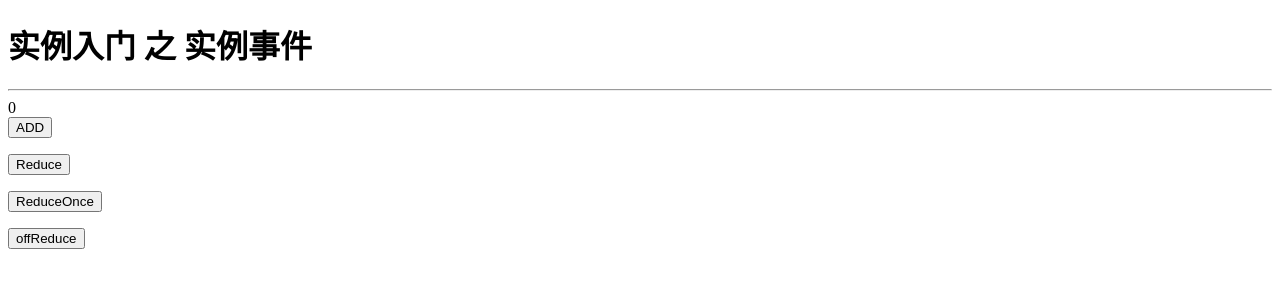
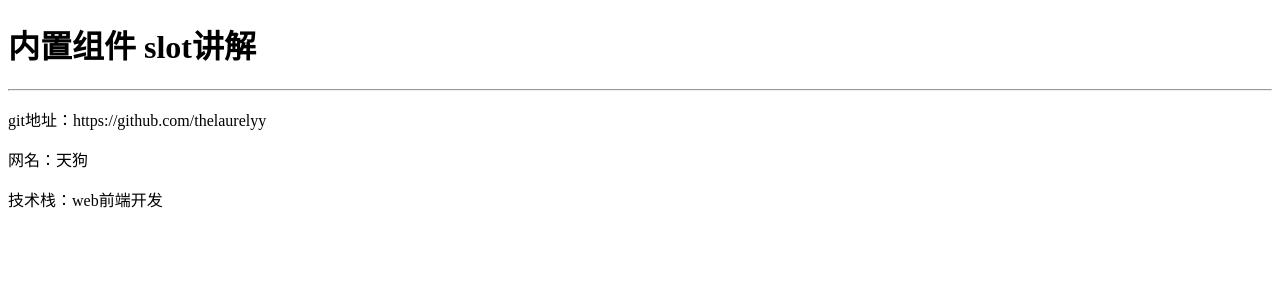
Before and after one commit to thelaurelyy/vueLearning, a website: page example/4.4_example04.html in a window 1280 px wide. Drawn offline with Linux system fonts and the light colour scheme.

Commit message:
vue课程4.4demo编写

```diff
--- a/example/4.4_example04.html
+++ b/example/4.4_example04.html
@@ -1,7 +1,7 @@
 <!doctype html>
 <html lang="en">
 <head>
-    <title>实例入门-实例事件</title>
+    <title>内置组件-slot讲解</title>
     <meta charset="UTF-8">
     <meta name="viewport"
           content="width=device-width, user-scalable=no, initial-scale=1.0, maximum-scale=1.0, minimum-scale=1.0">
@@ -10,70 +10,51 @@
     <script type="text/javascript" src="../assets/js/jquery-3.3.1.min.js"></script>
 </head>
 <body>
-<h1>实例入门 之 实例事件</h1>
+<h1>内置组件 slot讲解</h1>
 <hr>
+
     <div id="app">
-        {{num}}
+        <violet>
+            <span slot="gitUrl">{{yyData.gitUrl}}</span>
+            <span slot="netName">{{yyData.netName}}</span>
+            <span slot="skills">{{yyData.skills}}</span>
+        </violet>
+    </div>
+
+    <template id="yuanyue">
         <div>
-            <button @click="add">ADD</button>
+            <p>git地址：<slot name="gitUrl"></slot></p>
+            <p>网名：<slot name="netName"></slot></p>
+            <p>技术栈：<slot name="skills"></slot></p>
         </div>
-    </div>
-    <p><button onclick="reduce()">Reduce</button></p>
-    <p><button onclick="reduceOnce()">ReduceOnce</button></p>
-    <p><button onclick="offReduce()">offReduce</button></p>
+    </template>
 
-    <!--
-        实例事件就是在构造器外部写一个调用构造器内部的方法，
-        这样做的好处就是，可以在构造器外部调用构造器内部的数据
-
-        vm.$on( event, fn );//监听event事件后运行
-        vm.$emit( event, arg ) //触发当前实例上的事件
-
-
-        app.$on
-            （1）如果按钮在作用域外部，外部调用内部事件，需要利用$emit来执 行app.$emit
-            （2）外部调用方法需要加上()执行
-        app.$once
-            （1）app.$emit
-            （2）方法只执行一次
-        app.$off
-            关闭事件
+    <!--技术点：
+         （1）template 标签 及 组件对象；   ——  注意：在template标签中，需要用div将所有的模板元素包裹起来
+         （2）vue 的components 选项；
+         （3）用slot为组件传值需要两步：
+            a. 在组件中用  span标签的  slot属性  定义参数名称，span标签的text传值；
+            b. 在模板中用  slot标签的  name属性  取值；
     -->
 
     <script type="application/javascript">
+        var yuanyue = {
+            template: `#yuanyue`
+        }
+
         var app = new Vue({
-            el: "#app",
+            el: '#app',
             data: {
-              num: 0
+                yyData: {
+                    gitUrl: 'https://github.com/thelaurelyy',
+                    netName: '天狗',
+                    skills: 'web前端开发'
+                }
             },
-            methods: {
-                add: function () {
-                    this.num++;
-                }
+            components: {
+                "violet": yuanyue
             }
         });
-
-        app.$on('reduce', function () {
-            this.num--;
-            console.log('执行了方法reduce');
-        });
-
-        app.$once('reduceOnce', function () {
-            this.num--;
-            console.log('reduceOnce只执行一次')
-        })
-
-        function reduce(){
-            app.$emit('reduce');
-        }
-
-        function reduceOnce() {
-            app.$emit('reduceOnce');
-        }
-
-        function offReduce() {
-            app.$off('reduce')
-        }
     </script>
 </body>
 </html>
```
Also changed, not shown: example/0.1_QA.html (+16 -0 lines), index.html (+1 -0 lines).
